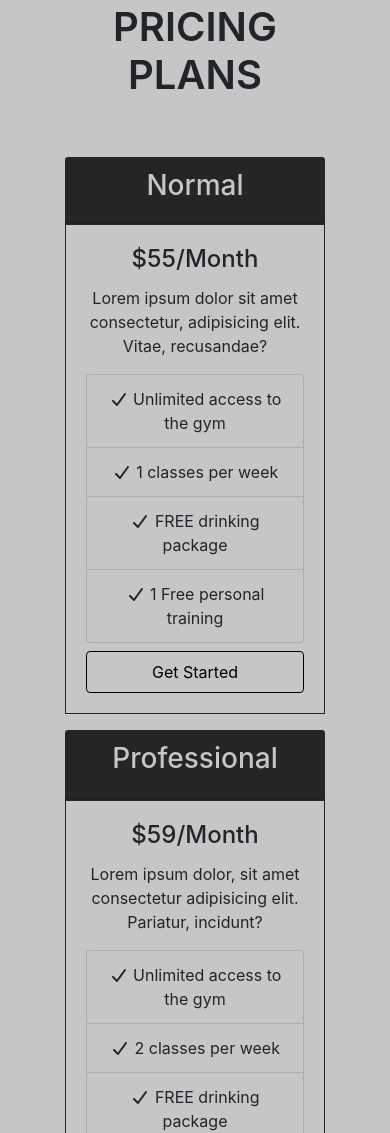
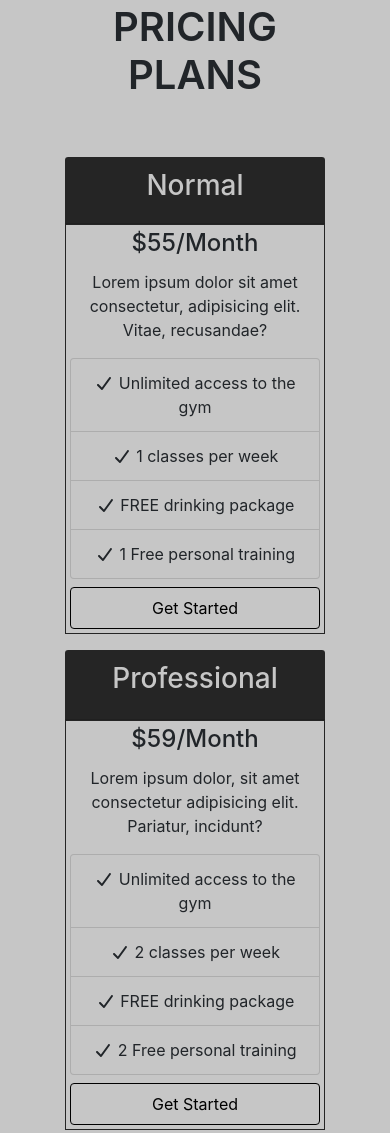
Before and after one commit to mazenaboelanin/FitGYM, a plain HTML site: page index.html in a window 390 px wide. Shown: the part 4194-5327 px from the top of the page. Drawn offline with nearby package versions, Linux system fonts and the light colour scheme.

Commit message:
fix responsiveness

```diff
--- a/css/style.css
+++ b/css/style.css
@@ -359,4 +359,11 @@ i
         background-size: cover;
         background-position: center;
     }
+    .pricing .card-body
+    {
+        background-color: #C6C6C6;
+        border: 1px solid #252525;
+        padding: 0.25rem !important;
+    }
+
   }
```
